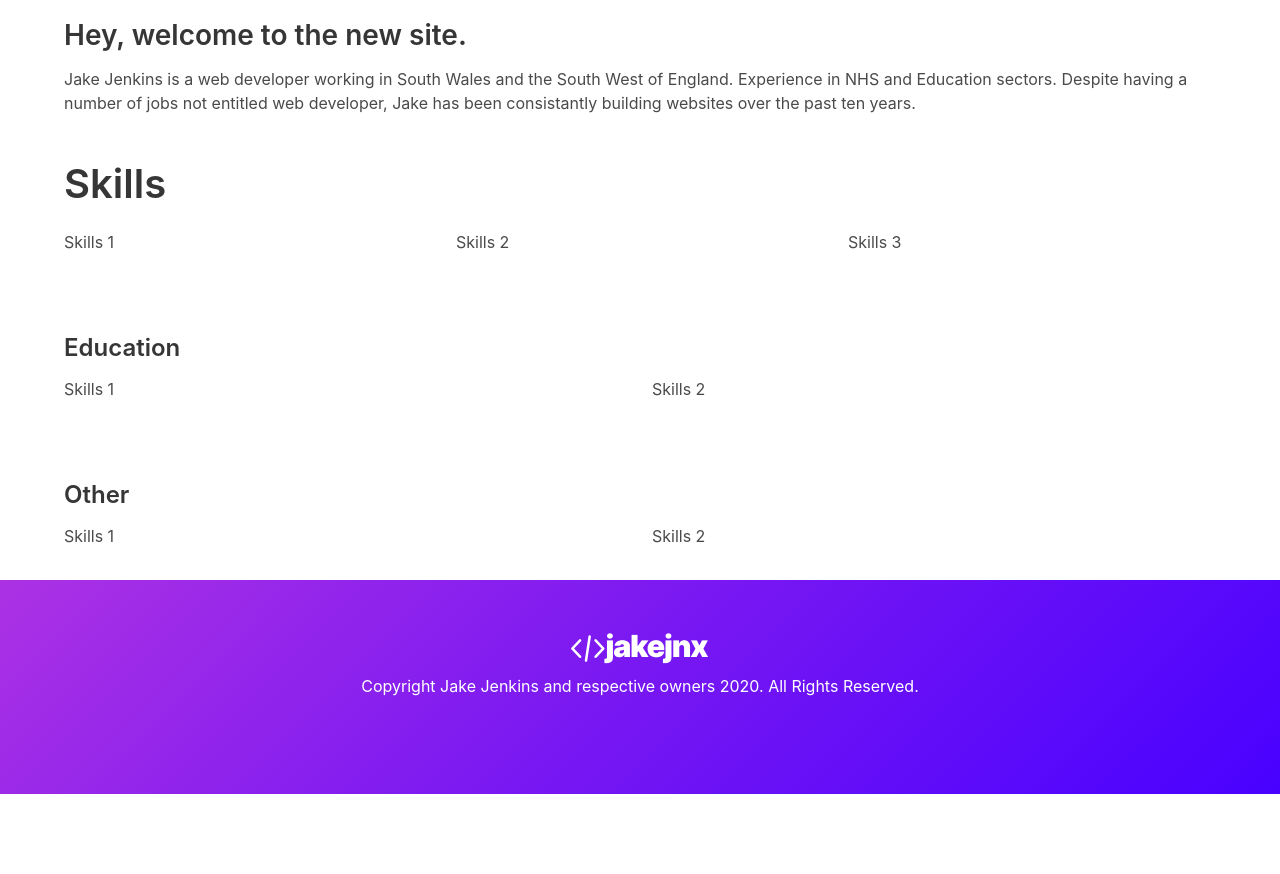
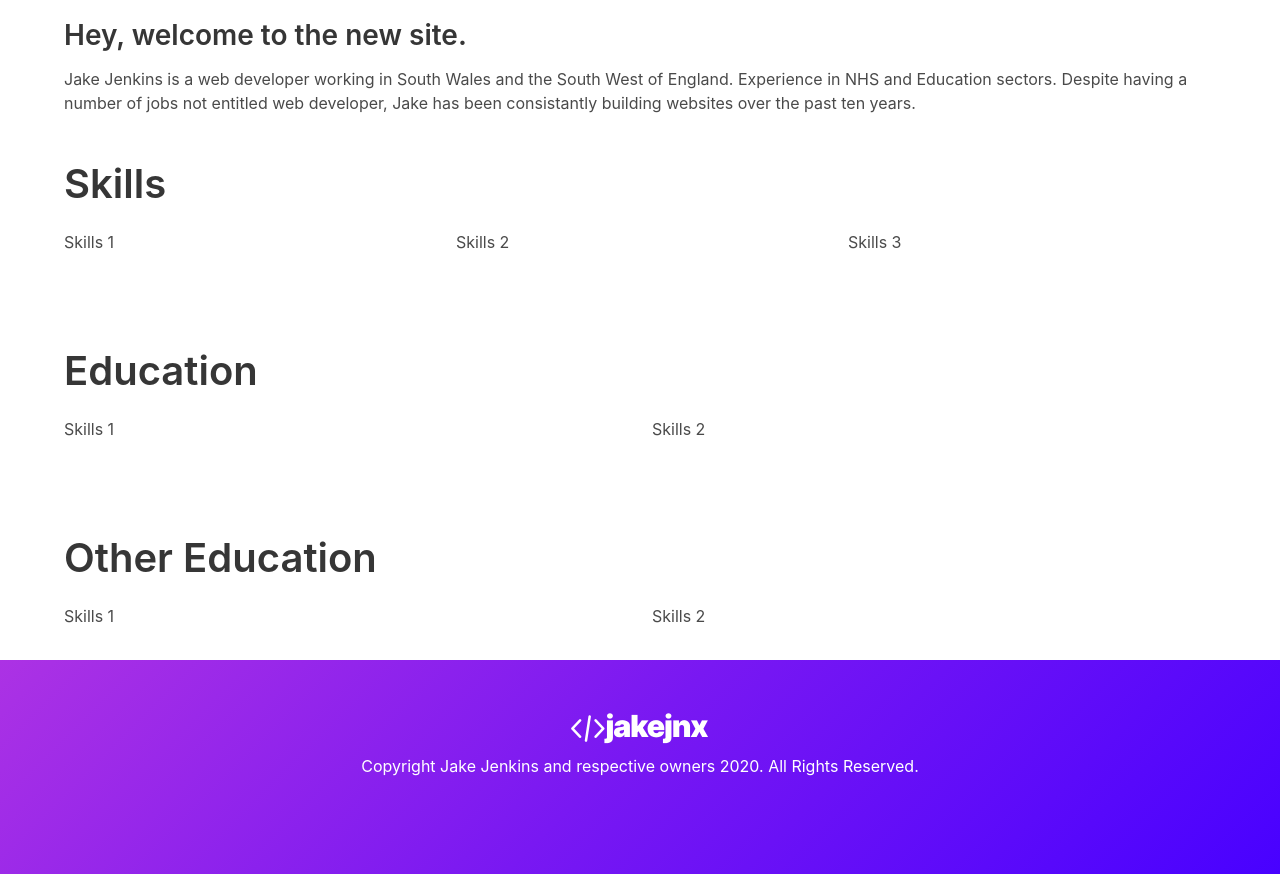
Before and after one commit to jake-jenkins/jjnx-bulma, a Jekyll site: the page built from index.markdown, in a window 1280 px wide, cut to the strip 522-1396 px from the top of the page. Built offline with Jekyll 4.4.1, drawn with Linux system fonts in a browser that asks for light colours; before the commit the page ends 1316 px from its top, so only the background shows below that.

Commit message:
Updated Index

```diff
--- a/index.markdown
+++ b/index.markdown
@@ -27,7 +27,8 @@ Jake Jenkins is a web developer working in South Wales and the South West of Eng
   </div>
 </div>
 <p>&nbsp;</p>
-<h3>Education</h3>
+
+<h2 class="subtitle is-2">Education</h2>
 <div class="columns">
   <div class="column">
     Skills 1
@@ -38,7 +39,7 @@ Jake Jenkins is a web developer working in South Wales and the South West of Eng
 </div>
 
 <p>&nbsp;</p>
-<h3>Other</h3>
+<h2 class="subtitle is-2">Other Education</h2>
 <div class="columns">
   <div class="column">
     Skills 1
```
